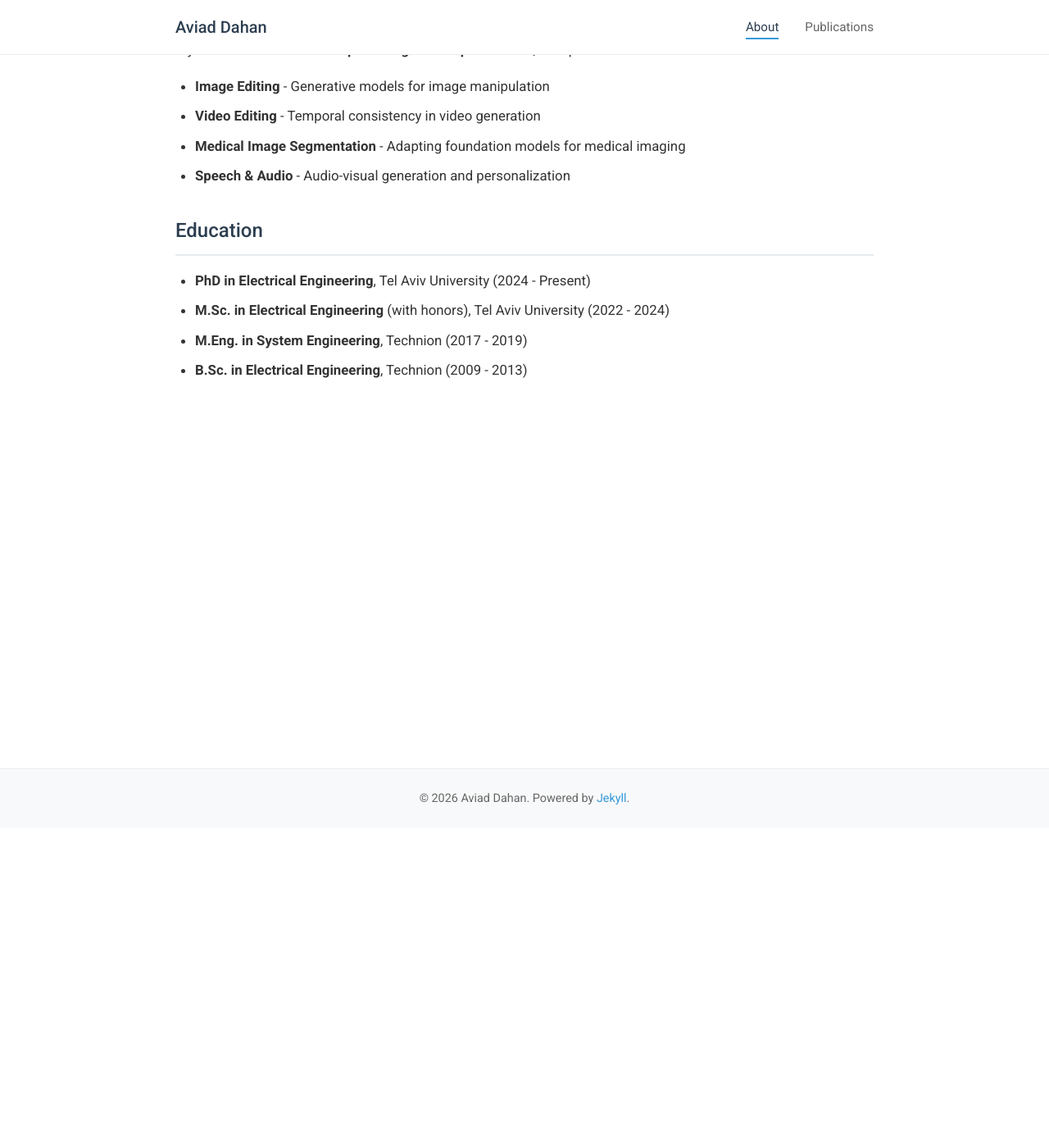
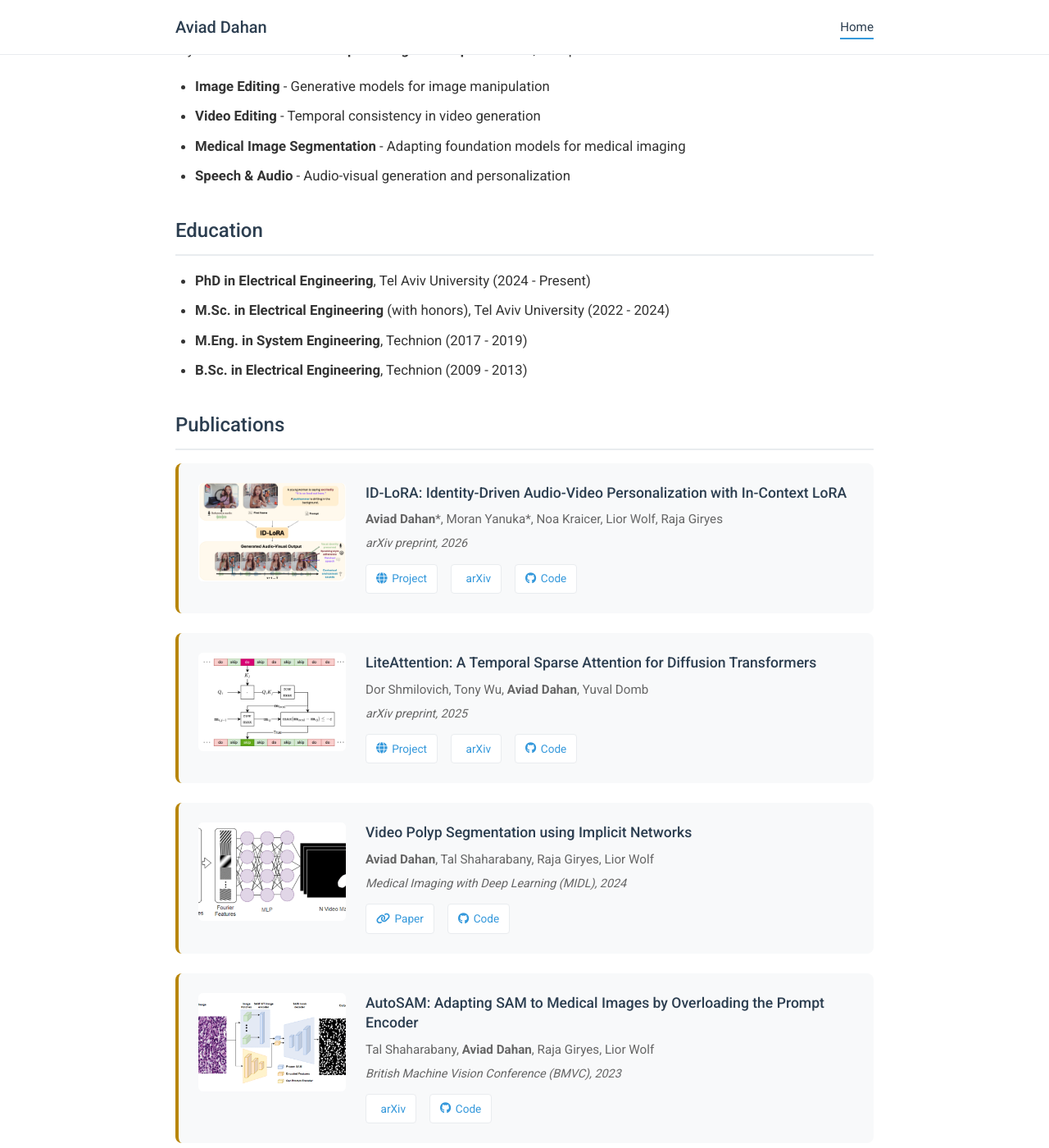
Before and after one commit to AviadDahan/aviaddahan.github.io, a Jekyll site: the page built from _pages/about.md, in a window 1280 px wide and 1400 px high, scrolled down 390 px. Shown: the whole window at 82% size. Built offline with Jekyll 4.4.1, drawn with Linux system fonts in a browser that asks for light colours; a style sheet for code colours, icons or effects is not loaded.

Commit message:
Update navigation links and enhance publications section styling

```diff
--- a/_layouts/default.html
+++ b/_layouts/default.html
@@ -37,8 +37,7 @@
       <div class="container">
         <a class="site-title" href="{{ '/' | relative_url }}">{{ site.title }}</a>
         <ul class="nav-links">
-          <li><a href="{{ '/' | relative_url }}" {% if page.permalink == '/' %}class="active"{% endif %}>About</a></li>
-          <li><a href="{{ '/publications/' | relative_url }}" {% if page.permalink == '/publications/' %}class="active"{% endif %}>Publications</a></li>
+          <li><a href="{{ '/' | relative_url }}" {% if page.permalink == '/' %}class="active"{% endif %}>Home</a></li>
         </ul>
       </div>
     </nav>
--- a/_pages/about.md
+++ b/_pages/about.md
@@ -23,3 +23,71 @@ My research focuses on **deep learning for computer vision**, with particular in
 - **M.Sc. in Electrical Engineering** (with honors), Tel Aviv University (2022 - 2024)
 - **M.Eng. in System Engineering**, Technion (2017 - 2019)
 - **B.Sc. in Electrical Engineering**, Technion (2009 - 2013)
+
+## Publications
+
+<div class="publications-list">
+
+<div class="publication">
+  <div class="pub-thumbnail">
+    <img src="/assets/img/publications/idlora.png" alt="ID-LoRA">
+  </div>
+  <div class="pub-content">
+    <span class="pub-title">ID-LoRA: Identity-Driven Audio-Video Personalization with In-Context LoRA</span>
+    <span class="pub-authors"><strong>Aviad Dahan</strong>*, Moran Yanuka*, Noa Kraicer, Lior Wolf, Raja Giryes</span>
+    <span class="pub-venue">arXiv preprint, 2026</span>
+    <div class="pub-links">
+      <a href="https://id-lora.github.io/" target="_blank"><i class="fas fa-globe"></i> Project</a>
+      <a href="https://arxiv.org/abs/2603.10256" target="_blank"><i class="ai ai-arxiv"></i> arXiv</a>
+      <a href="https://github.com/id-lora/id-lora" target="_blank"><i class="fab fa-github"></i> Code</a>
+    </div>
+  </div>
+</div>
+
+<div class="publication">
+  <div class="pub-thumbnail">
+    <img src="/assets/img/publications/liteattention.png" alt="LiteAttention">
+  </div>
+  <div class="pub-content">
+    <span class="pub-title">LiteAttention: A Temporal Sparse Attention for Diffusion Transformers</span>
+    <span class="pub-authors">Dor Shmilovich, Tony Wu, <strong>Aviad Dahan</strong>, Yuval Domb</span>
+    <span class="pub-venue">arXiv preprint, 2025</span>
+    <div class="pub-links">
+      <a href="https://moonmath-ai.github.io/LiteAttention/" target="_blank"><i class="fas fa-globe"></i> Project</a>
+      <a href="https://arxiv.org/abs/2511.11062" target="_blank"><i class="ai ai-arxiv"></i> arXiv</a>
+      <a href="https://github.com/moonmath-ai/LiteAttention" target="_blank"><i class="fab fa-github"></i> Code</a>
+    </div>
+  </div>
+</div>
+
+<div class="publication">
+  <div class="pub-thumbnail">
+    <img src="/assets/img/publications/vps.png" alt="Video Polyp Segmentation">
+  </div>
+  <div class="pub-content">
+    <span class="pub-title">Video Polyp Segmentation using Implicit Networks</span>
+    <span class="pub-authors"><strong>Aviad Dahan</strong>, Tal Shaharabany, Raja Giryes, Lior Wolf</span>
+    <span class="pub-venue">Medical Imaging with Deep Learning (MIDL), 2024</span>
+    <div class="pub-links">
+      <a href="https://proceedings.mlr.press/v250/dahan24c.html" target="_blank"><i class="fas fa-link"></i> Paper</a>
+      <a href="https://github.com/AviadDahan/VPS-implicit" target="_blank"><i class="fab fa-github"></i> Code</a>
+    </div>
+  </div>
+</div>
+
+<div class="publication">
+  <div class="pub-thumbnail">
+    <img src="/assets/img/publications/autosam.png" alt="AutoSAM">
+  </div>
+  <div class="pub-content">
+    <span class="pub-title">AutoSAM: Adapting SAM to Medical Images by Overloading the Prompt Encoder</span>
+    <span class="pub-authors">Tal Shaharabany, <strong>Aviad Dahan</strong>, Raja Giryes, Lior Wolf</span>
+    <span class="pub-venue">British Machine Vision Conference (BMVC), 2023</span>
+    <div class="pub-links">
+      <a href="https://arxiv.org/abs/2306.06370" target="_blank"><i class="ai ai-arxiv"></i> arXiv</a>
+      <a href="https://github.com/talshaharabany/AutoSAM" target="_blank"><i class="fab fa-github"></i> Code</a>
+    </div>
+  </div>
+</div>
+
+</div>
```
Also changed, not shown: preview.html (+3 -4 lines).
